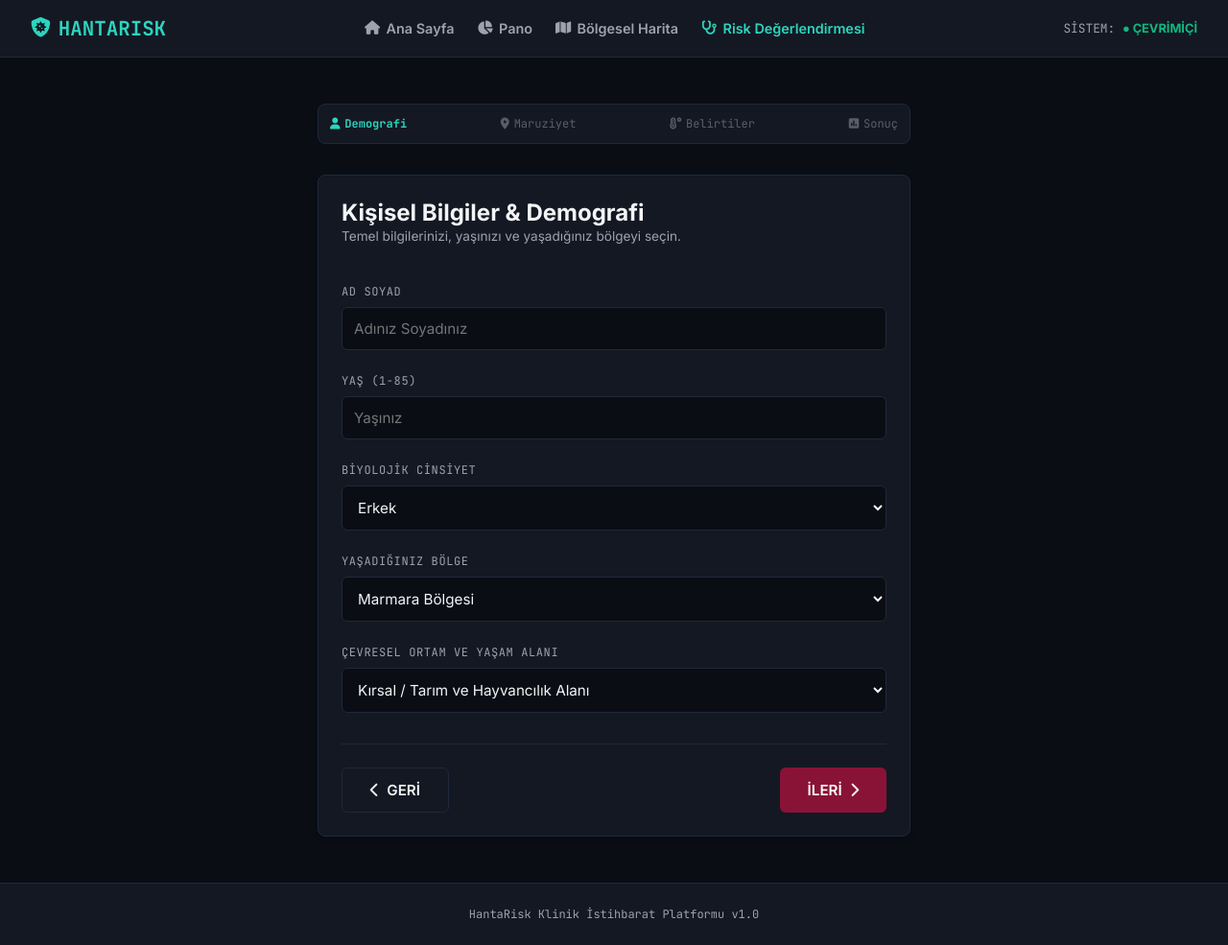
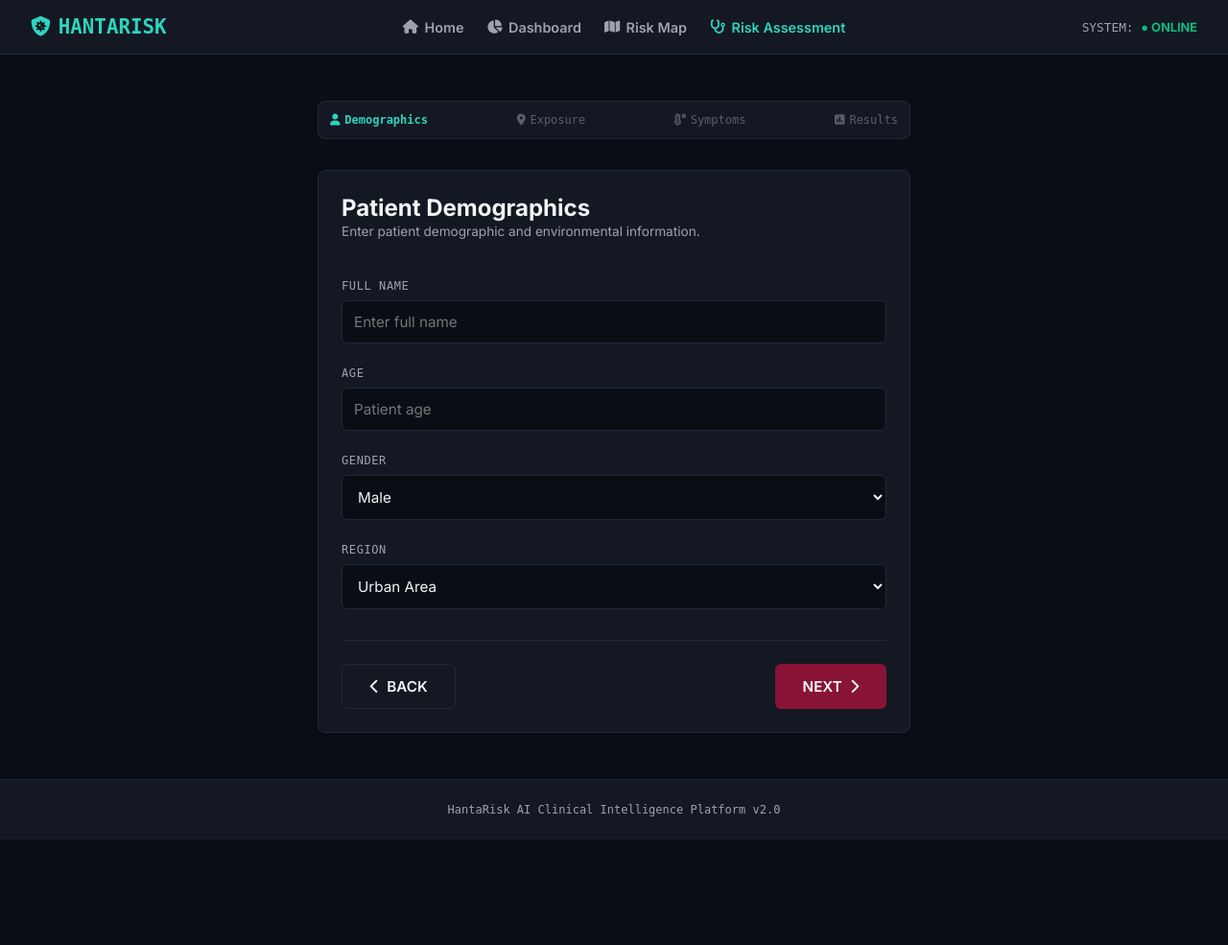
Before and after one commit to kayisdagasli-cmd/hantavir-s-risk-analizi, a Flask app: template templates/assesment.html in a window 1280 px wide. Shown: the whole page at 96% size. After the commit the page ends 875 px from the top, so only its background shows below. Run offline with Flask 3, Linux system fonts and the light colour scheme; the template is opened without the code that fills it, so the values that code supplies are empty.

Commit message:
Update assesment.html

```diff
--- a/templates/assesment.html
+++ b/templates/assesment.html
@@ -1,188 +1,323 @@
 <!DOCTYPE html>
-<html lang="tr">
+<html lang="en">
 <head>
     <meta charset="UTF-8">
     <meta name="viewport" content="width=device-width, initial-scale=1.0">
-    <title>HantaRisk — Risk Değerlendirmesi</title>
+    <title>HantaRisk — Risk Assessment</title>
+
     <link rel="stylesheet" href="{{ url_for('static', filename='css/style.css') }}">
-    <link rel="stylesheet" href="https://cdnjs.cloudflare.com/ajax/libs/font-awesome/6.4.0/css/all.min.css">
-    <link href="https://fonts.googleapis.com/css2?family=Inter:wght@300;400;600;700&family=JetBrains+Mono:wght@400;700&display=swap" rel="stylesheet">
+
+    <link rel="stylesheet"
+          href="https://cdnjs.cloudflare.com/ajax/libs/font-awesome/6.4.0/css/all.min.css">
+
+    <link href="https://fonts.googleapis.com/css2?family=Inter:wght@300;400;600;700&display=swap"
+          rel="stylesheet">
 </head>
+
 <body>
 
 <header class="navbar">
+
     <div class="logo">
-            <i class="fa-solid fa-shield-virus"></i> HANTARISK
+        <i class="fa-solid fa-shield-virus"></i>
+        HANTARISK
     </div>
+
     <nav>
-            <a href="/"><i class="fa-solid fa-house"></i> Ana Sayfa</a>
-            <a href="/dashboard"><i class="fa-solid fa-chart-pie"></i> Pano</a>
-            <a href="/map"><i class="fa-solid fa-map"></i> Bölgesel Harita</a>
-            <a href="/assessment" class="active"><i class="fa-solid fa-stethoscope"></i> Risk Değerlendirmesi</a>
+        <a href="/">
+            <i class="fa-solid fa-house"></i>
+            Home
+        </a>
+
+        <a href="/dashboard">
+            <i class="fa-solid fa-chart-pie"></i>
+            Dashboard
+        </a>
+
+        <a href="/harita">
+            <i class="fa-solid fa-map"></i>
+            Risk Map
+        </a>
+
+        <a href="/risk-assessment" class="active">
+            <i class="fa-solid fa-stethoscope"></i>
+            Risk Assessment
+        </a>
     </nav>
-        <div class="system-status">SİSTEM: <span class="online">● ÇEVRİMİÇİ</span></div>
+
+    <div class="system-status">
+        SYSTEM:
+        <span class="online">● ONLINE</span>
+    </div>
+
 </header>
 
 <main class="assessment-container">
+
     <form id="calculationForm" onsubmit="return false;">
+
+        <!-- STEP BAR -->
         <div class="step-wizard">
-                <div class="step active" id="tab-1"><i class="fa-solid fa-user"></i> Demografi</div>
-                <div class="step" id="tab-2"><i class="fa-solid fa-location-dot"></i> Maruziyet</div>
-                <div class="step" id="tab-3"><i class="fa-solid fa-temperature-high"></i> Belirtiler</div>
-                <div class="step" id="tab-4"><i class="fa-solid fa-square-poll-vertical"></i> Sonuç</div>
+
+            <div class="step active" id="tab-1">
+                <i class="fa-solid fa-user"></i>
+                Demographics
             </div>
 
+            <div class="step" id="tab-2">
+                <i class="fa-solid fa-location-dot"></i>
+                Exposure
+            </div>
+
+            <div class="step" id="tab-3">
+                <i class="fa-solid fa-temperature-high"></i>
+                Symptoms
+            </div>
+
+            <div class="step" id="tab-4">
+                <i class="fa-solid fa-square-poll-vertical"></i>
+                Results
+            </div>
+
+        </div>
+
+        <!-- CARD -->
         <div class="card form-card">
+
+            <!-- STEP 1 -->
             <div class="form-step active" id="step-1">
-                    <h2>Kişisel Bilgiler & Demografi</h2>
-                    <p class="subtitle">Temel bilgilerinizi, yaşınızı ve yaşadığınız bölgeyi seçin.</p>
+
+                <h2>Patient Demographics</h2>
+
+                <p class="subtitle">
+                    Enter patient demographic and environmental information.
+                </p>
 
                 <div class="input-group">
-                        <label>AD SOYAD</label>
-                        <input type="text" id="ad_soyad" placeholder="Adınız Soyadınız">
+                    <label>FULL NAME</label>
+                    <input type="text"
+                           id="full_name"
+                           placeholder="Enter full name">
                 </div>
+
                 <div class="input-group">
-                        <label>YAŞ (1-85)</label>
-                        <input type="number" id="yas" min="1" max="85" placeholder="Yaşınız">
+                    <label>AGE</label>
+                    <input type="number"
+                           id="age"
+                           min="1"
+                           max="100"
+                           placeholder="Patient age">
                 </div>
+
                 <div class="input-group">
-                        <label>BİYOLOJİK CİNSİYET</label>
-                        <select id="cinsiyet">
-                            <option value="1">Erkek</option>
-                            <option value="0">Kadın</option>
+                    <label>GENDER</label>
+
+                    <select id="gender">
+                        <option value="Male">Male</option>
+                        <option value="Female">Female</option>
                     </select>
                 </div>
+
                 <div class="input-group">
-                        <label>YAŞADIĞINIZ BÖLGE</label>
-                        <select id="bolge">
-                            <option value="Marmara">Marmara Bölgesi</option>
-                            <option value="İç Anadolu">İç Anadolu Bölgesi</option>
-                            <option value="Ege">Ege Bölgesi</option>
-                            <option value="Akdeniz">Akdeniz Bölgesi</option>
-                            <option value="Karadeniz">Karadeniz Bölgesi</option>
-                            <option value="Güneydoğu Anadolu">Güneydoğu Anadolu Bölgesi</option>
-                            <option value="Doğu Anadolu">Doğu Anadolu Bölgesi</option>
+                    <label>REGION</label>
+
+                    <select id="region">
+                        <option>Urban Area</option>
+                        <option>Rural Area</option>
+                        <option>Forest Area</option>
+                        <option>Industrial Area</option>
                     </select>
                 </div>
-                    <div class="input-group">
-                        <label>ÇEVRESEL ORTAM VE YAŞAM ALANI</label>
-                        <select id="cevre_tipi">
-                            <option value="Kırsal Tarım">Kırsal / Tarım ve Hayvancılık Alanı</option>
-                            <option value="Ormanlık">Ormanlık / Piknik ve Kamp Alanı</option>
-                            <option value="Kentsel Yakın">Kentsel Çeper (Müstakil / Bahçeli Ev)</option>
-                            <option value="Yoğun Kent">Yoğun Kent Merkezi (Apartman Yaşamı)</option>
-                            <option value="Depo Şantiye">Endüstriyel Alan / Depo / Şantiye</option>
-                        </select>
-                    </div>
+
             </div>
 
+            <!-- STEP 2 -->
             <div class="form-step" id="step-2">
-                    <h2>Maruziyet Faktörleri</h2>
-                    <p class="subtitle">Son 1 ay içerisindeki çevresel ve biyolojik maruziyet durumları.</p>
+
+                <h2>Exposure Factors</h2>
+
+                <p class="subtitle">
+                    Select possible exposure conditions.
+                </p>
 
                 <div class="checkbox-tile">
-                        <input type="checkbox" id="kirsal_temas">
-                        <label for="kirsal_temas">
-                            <span class="tile-title">Kırsal Alan ve Açık Hava Aktivitesi</span>
-                            <span class="tile-desc">Tarım, ormancılık, kamp, avcılık veya kırsal arazide bulunma</span>
+                    <input type="checkbox" id="rodent_contact">
+
+                    <label for="rodent_contact">
+                        <span class="tile-title">
+                            Rodent Contact
+                        </span>
+
+                        <span class="tile-desc">
+                            Exposure to rodents or contaminated environments.
+                        </span>
                     </label>
                 </div>
+
                 <div class="checkbox-tile">
-                        <input type="checkbox" id="kemirgen_temas">
-                        <label for="kemirgen_temas">
-                            <span class="tile-title">Doğrudan Kemirgen Teması</span>
-                            <span class="tile-desc">Fare/kemirgen veya bunlara ait salgı, dışkı, yuva yerleriyle temas</span>
+                    <input type="checkbox" id="dust_exposure">
+
+                    <label for="dust_exposure">
+                        <span class="tile-title">
+                            Dust Exposure
+                        </span>
+
+                        <span class="tile-desc">
+                            Exposure to contaminated dust particles.
+                        </span>
                     </label>
                 </div>
+
                 <div class="checkbox-tile">
-                        <input type="checkbox" id="toz_maruziyeti">
-                        <label for="toz_maruziyeti">
-                            <span class="tile-title">Kapalı Ortam Toz Maruziyeti</span>
-                            <span class="tile-desc">Eski depo, tavan arası, ahır, odunluk gibi havasız alanların temizliği/tozu</span>
+                    <input type="checkbox" id="travel_history">
+
+                    <label for="travel_history">
+                        <span class="tile-title">
+                            Endemic Area Travel
+                        </span>
+
+                        <span class="tile-desc">
+                            Recent travel to high-risk endemic regions.
+                        </span>
                     </label>
                 </div>
-                    <div class="checkbox-tile">
-                        <input type="checkbox" id="son_seyahat">
-                        <label for="son_seyahat">
-                            <span class="tile-title">Endemik Bölge Seyahati</span>
-                            <span class="tile-desc">Hantavirüs vakalarının daha sık görüldüğü kırsal/yurt dışı bölgelere seyahat</span>
+
+            </div>
+
+            <!-- STEP 3 -->
+            <div class="form-step" id="step-3">
+
+                <h2>Clinical Symptoms</h2>
+
+                <p class="subtitle">
+                    Select all active symptoms.
+                </p>
+
+                <div class="symptoms-grid">
+
+                    <div class="symptom-card">
+                        <input type="checkbox" id="fever">
+                        <label for="fever">
+                            <i class="fa-solid fa-fire"></i>
+                            Fever
                         </label>
                     </div>
-                    <div class="checkbox-tile">
-                        <input type="checkbox" id="bagisiklik">
-                        <label for="bagisiklik">
-                            <span class="tile-title">Kronik Rahatsızlık / Bağışıklık Baskılanması</span>
-                            <span class="tile-desc">Bağışıklık sistemini zayıflatan ilaç kullanımı veya kronik organ hastalıkları</span>
+
+                    <div class="symptom-card">
+                        <input type="checkbox" id="cough">
+                        <label for="cough">
+                            <i class="fa-solid fa-head-side-cough"></i>
+                            Cough
                         </label>
                     </div>
+
+                    <div class="symptom-card">
+                        <input type="checkbox" id="fatigue">
+                        <label for="fatigue">
+                            <i class="fa-solid fa-battery-quarter"></i>
+                            Fatigue
+                        </label>
                     </div>
 
-                <div class="form-step" id="step-3">
-                    <h2>Klinik Semptomlar</h2>
-                    <p class="subtitle">Mevcut olarak yaşadığınız belirtileri işaretleyin.</p>
-
-                    <div class="symptoms-grid">
                     <div class="symptom-card">
-                            <input type="checkbox" id="ates">
-                            <label for="ates"><i class="fa-solid fa-fire"></i> Yüksek Ateş</label>
-                        </div>
-                        <div class="symptom-card">
-                            <input type="checkbox" id="kas_agrisi">
-                            <label for="kas_agrisi"><i class="fa-solid fa-bone"></i> Şiddetli Kas Ağrısı</label>
-                        </div>
-                        <div class="symptom-card">
-                            <input type="checkbox" id="bas_agrisi">
-                            <label for="bas_agrisi"><i class="fa-solid fa-head-side-virus"></i> Baş Ağrısı</label>
-                        </div>
-                        <div class="symptom-card">
-                            <input type="checkbox" id="yorgunluk">
-                            <label for="yorgunluk"><i class="fa-solid fa-battery-quarter"></i> Aşırı Halsizlik</label>
-                        </div>
-                        <div class="symptom-card">
-                            <input type="checkbox" id="bulanti">
-                            <label for="bulanti"><i class="fa-solid fa-stomach"></i> Bulantı / Kusma</label>
-                        </div>
-                        <div class="symptom-card">
-                            <input type="checkbox" id="nefes_darligi">
-                            <label for="nefes_darligi"><i class="fa-solid fa-lungs"></i> Nefes Darlığı</label>
-                        </div>
-                    </div>
+                        <input type="checkbox" id="breath_shortness">
+                        <label for="breath_shortness">
+                            <i class="fa-solid fa-lungs"></i>
+                            Shortness of Breath
+                        </label>
                     </div>
 
+                </div>
+
+            </div>
+
+            <!-- STEP 4 -->
             <div class="form-step" id="step-4">
+
                 <div class="result-header">
-                        <div class="success-icon"><i class="fa-solid fa-circle-check"></i></div>
-                        <h2>Değerlendirme Analizi Tamamlandı</h2>
-                        <p id="res-isim" class="patient-name">Hasta Adı — Bölge</p>
+
+                    <div class="success-icon">
+                        <i class="fa-solid fa-circle-check"></i>
+                    </div>
+
+                    <h2>Risk Analysis Completed</h2>
+
+                    <p id="res-isim" class="patient-name">
+                        Patient Analysis Result
+                    </p>
+
                 </div>
 
                 <div class="score-container">
+
                     <div class="progress-circle">
-                            <span id="riskScore">0</span><span class="small-percent">%</span>
+
+                        <span id="riskScore">0</span>
+                        <span class="small-percent">%</span>
+
                     </div>
-                        <div class="risk-badge" id="riskStatus">RİSK SEVİYESİ: TESPİT EDİLİYOR</div>
+
+                    <div class="risk-badge" id="riskStatus">
+                        ANALYZING...
+                    </div>
+
                 </div>
 
                 <div class="suggestions-box">
-                        <h3><i class="fa-solid fa-triangle-exclamation"></i> KLİNİK TAKİP ÖNERİLERİ</h3>
+
+                    <h3>
+                        <i class="fa-solid fa-triangle-exclamation"></i>
+                        Clinical Recommendations
+                    </h3>
+
                     <ul id="suggestions-list">
-                            <li><i class="fa-solid fa-circle-info"></i> Hesaplanan risk skoru model çıktısıdır, kesin teşhis için hekim kontrolü gereklidir.</li>
+
+                        <li>
+                            <i class="fa-solid fa-circle-info"></i>
+                            AI-generated prediction. Clinical confirmation required.
+                        </li>
+
                     </ul>
-                    </div>
+
                 </div>
 
+            </div>
+
+            <!-- NAVIGATION -->
             <div class="form-navigation" id="nav-buttons">
-                    <button type="button" class="btn btn-secondary" id="btn-back" disabled><i class="fa-solid fa-chevron-left"></i> GERİ</button>
-                    <button type="button" class="btn btn-primary" id="btn-next">İLERİ <i class="fa-solid fa-chevron-right"></i></button>
+
+                <button type="button"
+                        class="btn btn-secondary"
+                        id="btn-back"
+                        disabled>
+
+                    <i class="fa-solid fa-chevron-left"></i>
+                    BACK
+
+                </button>
+
+                <button type="button"
+                        class="btn btn-primary"
+                        id="btn-next">
+
+                    NEXT
+                    <i class="fa-solid fa-chevron-right"></i>
+
+                </button>
+
             </div>
+
         </div>
+
     </form>
+
 </main>
 
 <footer class="footer">
-        HantaRisk Klinik İstihbarat Platformu v1.0
+    HantaRisk AI Clinical Intelligence Platform v2.0
 </footer>
 
 <script src="{{ url_for('static', filename='js/form.js') }}"></script>
+
 </body>
 </html>
```
Lines whose indentation alone changed are shown as unchanged.
